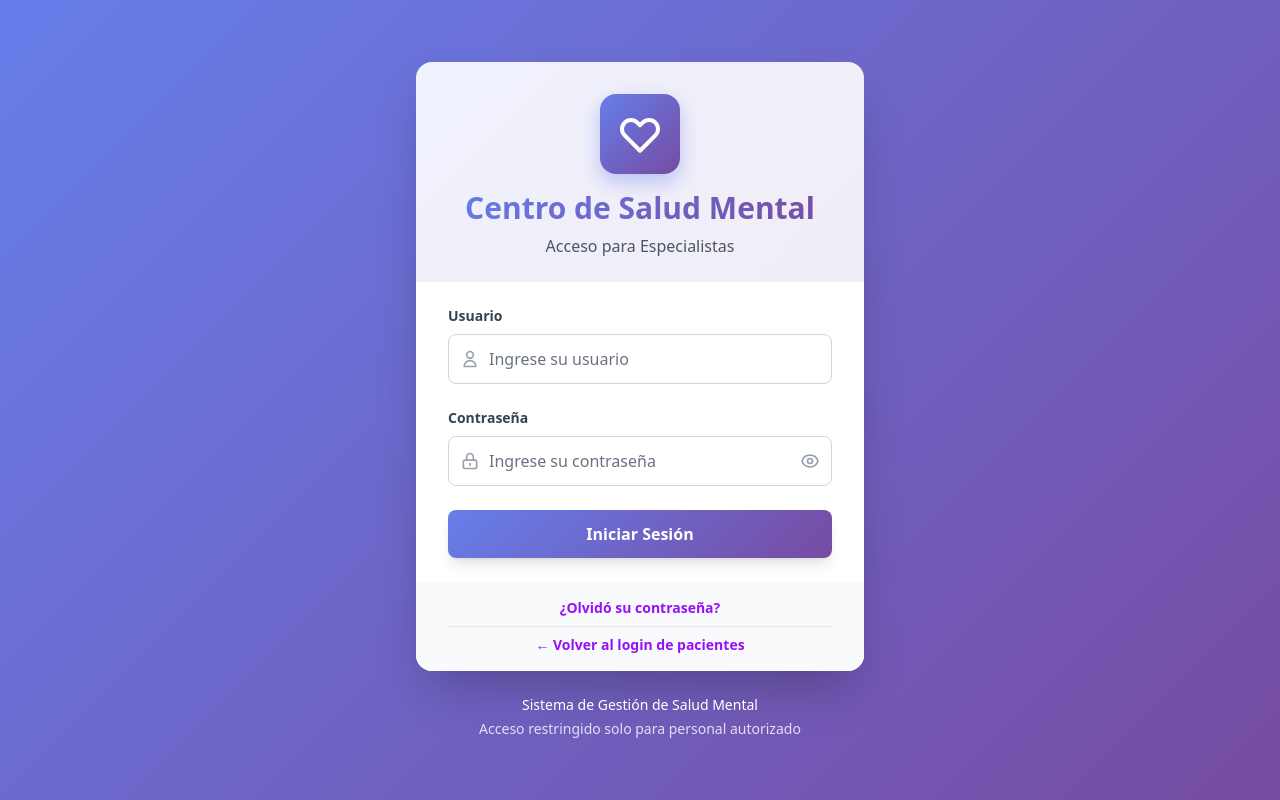
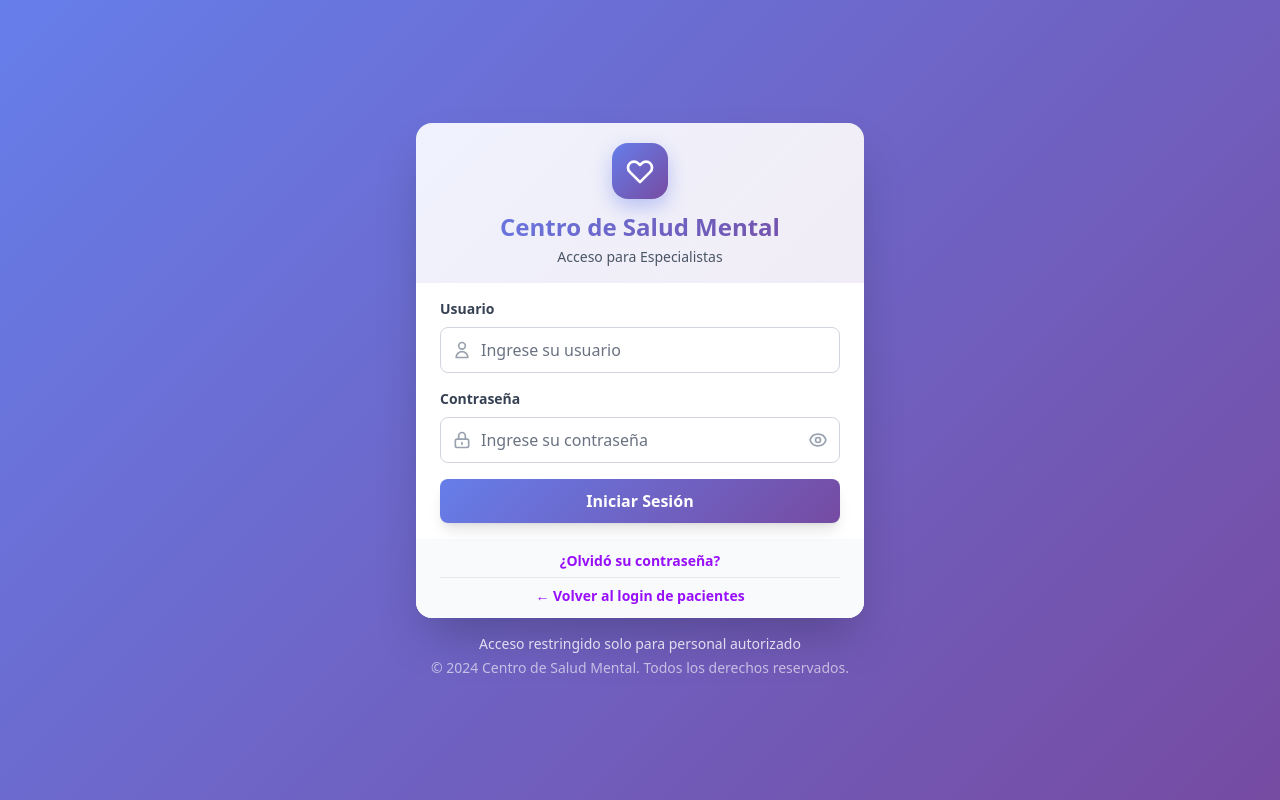
Before and after one commit to apizarroe/upc_mental-health-predictor, a SvelteKit app in the folder frontend/: page /login/especialista in a window 1280 px wide. Built offline with nearby package versions, Linux system fonts and the light colour scheme; no server answers.

Commit message:
upd: Actualizacion de Indicadores y Mejoras

```diff
--- a/frontend/src/routes/(app)/pacientes/+page.svelte
+++ b/frontend/src/routes/(app)/pacientes/+page.svelte
@@ -310,7 +310,7 @@
 									{/if}
 									{#if userRole !== 'admin'}
 										<td class="px-6 py-4 whitespace-nowrap text-sm text-neutral-500">
-											{paciente.estado_clinico ?? '—'}
+											En atención
 										</td>
 										<td class="px-6 py-4 whitespace-nowrap text-sm text-neutral-500">
 											{paciente.fecha_ultima_consulta ? new Date(paciente.fecha_ultima_consulta).toLocaleDateString('es-PE', { day: '2-digit', month: '2-digit', year: 'numeric' }) : ''}
--- a/frontend/src/routes/+page.svelte
+++ b/frontend/src/routes/+page.svelte
@@ -111,26 +111,26 @@
 	<title>Portal de Pacientes - Sistema de Salud Mental</title>
 </svelte:head>
 
-<div class="min-h-screen flex items-center justify-center" style="background: linear-gradient(135deg, #667eea 0%, #764ba2 100%);">
+<div class="min-h-screen flex items-center justify-center py-8" style="background: linear-gradient(135deg, #667eea 0%, #764ba2 100%);">
 	<div class="max-w-md w-full mx-4">
 		<!-- Card de Login -->
 		<div class="bg-white rounded-2xl shadow-2xl overflow-hidden">
 			<!-- Header -->
-			<div class="px-8 pt-8 pb-6 text-center" style="background: linear-gradient(135deg, rgba(102, 126, 234, 0.1) 0%, rgba(118, 75, 162, 0.1) 100%);">
-				<div class="w-20 h-20 mx-auto rounded-2xl flex items-center justify-center mb-4" style="background: linear-gradient(135deg, #667eea 0%, #764ba2 100%); box-shadow: 0 8px 20px rgba(102, 126, 234, 0.4);">
-					<svg class="w-12 h-12 text-white" fill="none" stroke="currentColor" viewBox="0 0 24 24">
+			<div class="px-6 pt-5 pb-4 text-center" style="background: linear-gradient(135deg, rgba(102, 126, 234, 0.1) 0%, rgba(118, 75, 162, 0.1) 100%);">
+				<div class="w-14 h-14 mx-auto rounded-2xl flex items-center justify-center mb-3" style="background: linear-gradient(135deg, #667eea 0%, #764ba2 100%); box-shadow: 0 8px 20px rgba(102, 126, 234, 0.4);">
+					<svg class="w-8 h-8 text-white" fill="none" stroke="currentColor" viewBox="0 0 24 24">
 						<path stroke-linecap="round" stroke-linejoin="round" stroke-width="2" d="M16 7a4 4 0 11-8 0 4 4 0 018 0zM12 14a7 7 0 00-7 7h14a7 7 0 00-7-7z" />
 					</svg>
 				</div>
-				<h1 class="text-3xl font-bold mb-2" style="background: linear-gradient(135deg, #667eea 0%, #764ba2 100%); -webkit-background-clip: text; -webkit-text-fill-color: transparent;">
-					Portal de Pacientes
+				<h1 class="text-2xl font-bold mb-1" style="background: linear-gradient(135deg, #667eea 0%, #764ba2 100%); -webkit-background-clip: text; -webkit-text-fill-color: transparent;">
+					Centro de Salud Mental
 				</h1>
-				<p class="text-gray-600">Centro de Salud Mental</p>
+				<p class="text-sm text-gray-600">Acceso para Pacientes</p>
 			</div>
 
 			<!-- Form -->
-			<div class="px-8 py-6">
-				<form onsubmit={handleSubmit} class="space-y-6">
+			<div class="px-6 py-4">
+				<form onsubmit={handleSubmit} class="space-y-4">
 					<!-- Error Message -->
 					{#if error}
 						<div class="bg-red-50 border border-red-200 rounded-lg p-4 text-red-800 text-sm">
@@ -160,13 +160,13 @@
 								bind:value={dni}
 								disabled={isLoading}
 								placeholder="Ingrese su DNI"
-								class="block w-full pl-10 pr-3 py-3 border border-gray-300 rounded-lg focus:outline-none focus:ring-2 focus:ring-purple-500 focus:border-transparent transition-all"
+								class="block w-full pl-10 pr-3 py-2.5 border border-gray-300 rounded-lg focus:outline-none focus:ring-2 focus:ring-purple-500 focus:border-transparent transition-all"
 								required
 								pattern="[0-9]+"
 								maxlength="12"
 							/>
 						</div>
-						<p class="mt-1 text-xs text-gray-500">Solo números, sin espacios ni guiones</p>
+
 					</div>
 
 					<!-- Contraseña -->
@@ -186,7 +186,7 @@
 								bind:value={password}
 								disabled={isLoading}
 								placeholder="Ingrese su contraseña"
-								class="block w-full pl-10 pr-10 py-3 border border-gray-300 rounded-lg focus:outline-none focus:ring-2 focus:ring-purple-500 focus:border-transparent transition-all"
+								class="block w-full pl-10 pr-10 py-2.5 border border-gray-300 rounded-lg focus:outline-none focus:ring-2 focus:ring-purple-500 focus:border-transparent transition-all"
 								required
 							/>
 							<button
@@ -212,7 +212,7 @@
 					<button
 						type="submit"
 						disabled={isLoading}
-						class="w-full py-3 px-4 rounded-lg font-semibold text-white shadow-lg transition-all duration-300 disabled:opacity-50 disabled:cursor-not-allowed hover:shadow-xl transform hover:-translate-y-0.5"
+						class="w-full py-2.5 px-4 rounded-lg font-semibold text-white shadow-lg transition-all duration-300 disabled:opacity-50 disabled:cursor-not-allowed hover:shadow-xl transform hover:-translate-y-0.5"
 						style="background: linear-gradient(135deg, #667eea 0%, #764ba2 100%);"
 					>
 						{#if isLoading}
@@ -231,7 +231,7 @@
 			</div>
 
 			<!-- Footer -->
-			<div class="px-8 py-4 bg-gray-50 text-center space-y-2">
+			<div class="px-6 py-3 bg-gray-50 text-center space-y-1.5">
 				<button
 					type="button"
 					onclick={abrirModalRecuperar}
@@ -254,9 +254,9 @@
 		</div>
 
 		<!-- Info -->
-		<div class="mt-6 text-center text-white text-sm">
-			<p class="font-medium">Portal de Pacientes</p>
-			<p class="mt-1 opacity-80">Acceda a su información médica y resultados de evaluaciones</p>
+		<div class="mt-4 text-center text-white text-sm">
+			<p class="opacity-80">Tu información médica está protegida y es estrictamente confidencial</p>
+			<p class="mt-1 opacity-60">© 2024 Centro de Salud Mental. Todos los derechos reservados.</p>
 		</div>
 	</div>
 </div>
@@ -324,7 +324,7 @@
 									bind:value={correoRecuperar}
 									disabled={isLoadingRecuperar}
 									placeholder="correo@ejemplo.com"
-									class="block w-full pl-10 pr-3 py-3 border border-gray-300 rounded-lg focus:outline-none focus:ring-2 focus:ring-purple-500 focus:border-transparent transition-all"
+									class="block w-full pl-10 pr-3 py-2.5 border border-gray-300 rounded-lg focus:outline-none focus:ring-2 focus:ring-purple-500 focus:border-transparent transition-all"
 									required
 								/>
 							</div>
--- a/frontend/src/routes/login/especialista/+page.svelte
+++ b/frontend/src/routes/login/especialista/+page.svelte
@@ -111,26 +111,26 @@
 	<title>Iniciar Sesión Especialista - Sistema de Salud Mental</title>
 </svelte:head>
 
-<div class="min-h-screen flex items-center justify-center" style="background: linear-gradient(135deg, #667eea 0%, #764ba2 100%);">
+<div class="min-h-screen flex items-center justify-center py-8" style="background: linear-gradient(135deg, #667eea 0%, #764ba2 100%);">
 	<div class="max-w-md w-full mx-4">
 		<!-- Card de Login -->
 		<div class="bg-white rounded-2xl shadow-2xl overflow-hidden">
 			<!-- Header -->
-			<div class="px-8 pt-8 pb-6 text-center" style="background: linear-gradient(135deg, rgba(102, 126, 234, 0.1) 0%, rgba(118, 75, 162, 0.1) 100%);">
-				<div class="w-20 h-20 mx-auto rounded-2xl flex items-center justify-center mb-4" style="background: linear-gradient(135deg, #667eea 0%, #764ba2 100%); box-shadow: 0 8px 20px rgba(102, 126, 234, 0.4);">
-					<svg class="w-12 h-12 text-white" fill="none" stroke="currentColor" viewBox="0 0 24 24">
+			<div class="px-6 pt-5 pb-4 text-center" style="background: linear-gradient(135deg, rgba(102, 126, 234, 0.1) 0%, rgba(118, 75, 162, 0.1) 100%);">
+				<div class="w-14 h-14 mx-auto rounded-2xl flex items-center justify-center mb-3" style="background: linear-gradient(135deg, #667eea 0%, #764ba2 100%); box-shadow: 0 8px 20px rgba(102, 126, 234, 0.4);">
+					<svg class="w-8 h-8 text-white" fill="none" stroke="currentColor" viewBox="0 0 24 24">
 						<path stroke-linecap="round" stroke-linejoin="round" stroke-width="2" d="M4.318 6.318a4.5 4.5 0 000 6.364L12 20.364l7.682-7.682a4.5 4.5 0 00-6.364-6.364L12 7.636l-1.318-1.318a4.5 4.5 0 00-6.364 0z" />
 					</svg>
 				</div>
-				<h1 class="text-3xl font-bold mb-2" style="background: linear-gradient(135deg, #667eea 0%, #764ba2 100%); -webkit-background-clip: text; -webkit-text-fill-color: transparent;">
+				<h1 class="text-2xl font-bold mb-1" style="background: linear-gradient(135deg, #667eea 0%, #764ba2 100%); -webkit-background-clip: text; -webkit-text-fill-color: transparent;">
 					Centro de Salud Mental
 				</h1>
-				<p class="text-gray-600">Acceso para Especialistas</p>
+				<p class="text-sm text-gray-600">Acceso para Especialistas</p>
 			</div>
 
 			<!-- Form -->
-			<div class="px-8 py-6">
-				<form onsubmit={handleSubmit} class="space-y-6">
+			<div class="px-6 py-4">
+				<form onsubmit={handleSubmit} class="space-y-4">
 					<!-- Error Message -->
 					{#if error}
 						<div class="bg-red-50 border border-red-200 rounded-lg p-4 text-red-800 text-sm">
@@ -160,7 +160,7 @@
 								bind:value={usuario}
 								disabled={isLoading}
 								placeholder="Ingrese su usuario"
-								class="block w-full pl-10 pr-3 py-3 border border-gray-300 rounded-lg focus:outline-none focus:ring-2 focus:ring-purple-500 focus:border-transparent transition-all"
+								class="block w-full pl-10 pr-3 py-2.5 border border-gray-300 rounded-lg focus:outline-none focus:ring-2 focus:ring-purple-500 focus:border-transparent transition-all"
 								required
 							/>
 						</div>
@@ -183,7 +183,7 @@
 								bind:value={password}
 								disabled={isLoading}
 								placeholder="Ingrese su contraseña"
-								class="block w-full pl-10 pr-10 py-3 border border-gray-300 rounded-lg focus:outline-none focus:ring-2 focus:ring-purple-500 focus:border-transparent transition-all"
+								class="block w-full pl-10 pr-10 py-2.5 border border-gray-300 rounded-lg focus:outline-none focus:ring-2 focus:ring-purple-500 focus:border-transparent transition-all"
 								required
 							/>
 							<button
@@ -209,7 +209,7 @@
 					<button
 						type="submit"
 						disabled={isLoading}
-						class="w-full py-3 px-4 rounded-lg font-semibold text-white shadow-lg transition-all duration-300 disabled:opacity-50 disabled:cursor-not-allowed"
+						class="w-full py-2.5 px-4 rounded-lg font-semibold text-white shadow-lg transition-all duration-300 disabled:opacity-50 disabled:cursor-not-allowed"
 						style="background: linear-gradient(135deg, #667eea 0%, #764ba2 100%);"
 					>
 						{#if isLoading}
@@ -228,7 +228,7 @@
 			</div>
 
 			<!-- Footer -->
-			<div class="px-8 py-4 bg-gray-50 text-center text-sm text-gray-600 space-y-2">
+			<div class="px-6 py-3 bg-gray-50 text-center text-sm text-gray-600 space-y-1.5">
 				<button
 					type="button"
 					onclick={abrirModalRecuperar}
@@ -245,9 +245,9 @@
 		</div>
 
 		<!-- Info -->
-		<div class="mt-6 text-center text-white text-sm">
-			<p>Sistema de Gestión de Salud Mental</p>
-			<p class="mt-1 opacity-80">Acceso restringido solo para personal autorizado</p>
+		<div class="mt-4 text-center text-white text-sm">
+			<p class="opacity-80">Acceso restringido solo para personal autorizado</p>
+			<p class="mt-1 opacity-60">© 2024 Centro de Salud Mental. Todos los derechos reservados.</p>
 		</div>
 	</div>
 </div>
@@ -315,7 +315,7 @@
 									bind:value={correoRecuperar}
 									disabled={isLoadingRecuperar}
 									placeholder="correo@ejemplo.com"
-									class="block w-full pl-10 pr-3 py-3 border border-gray-300 rounded-lg focus:outline-none focus:ring-2 focus:ring-purple-500 focus:border-transparent transition-all"
+									class="block w-full pl-10 pr-3 py-2.5 border border-gray-300 rounded-lg focus:outline-none focus:ring-2 focus:ring-purple-500 focus:border-transparent transition-all"
 									required
 								/>
 							</div>
```
